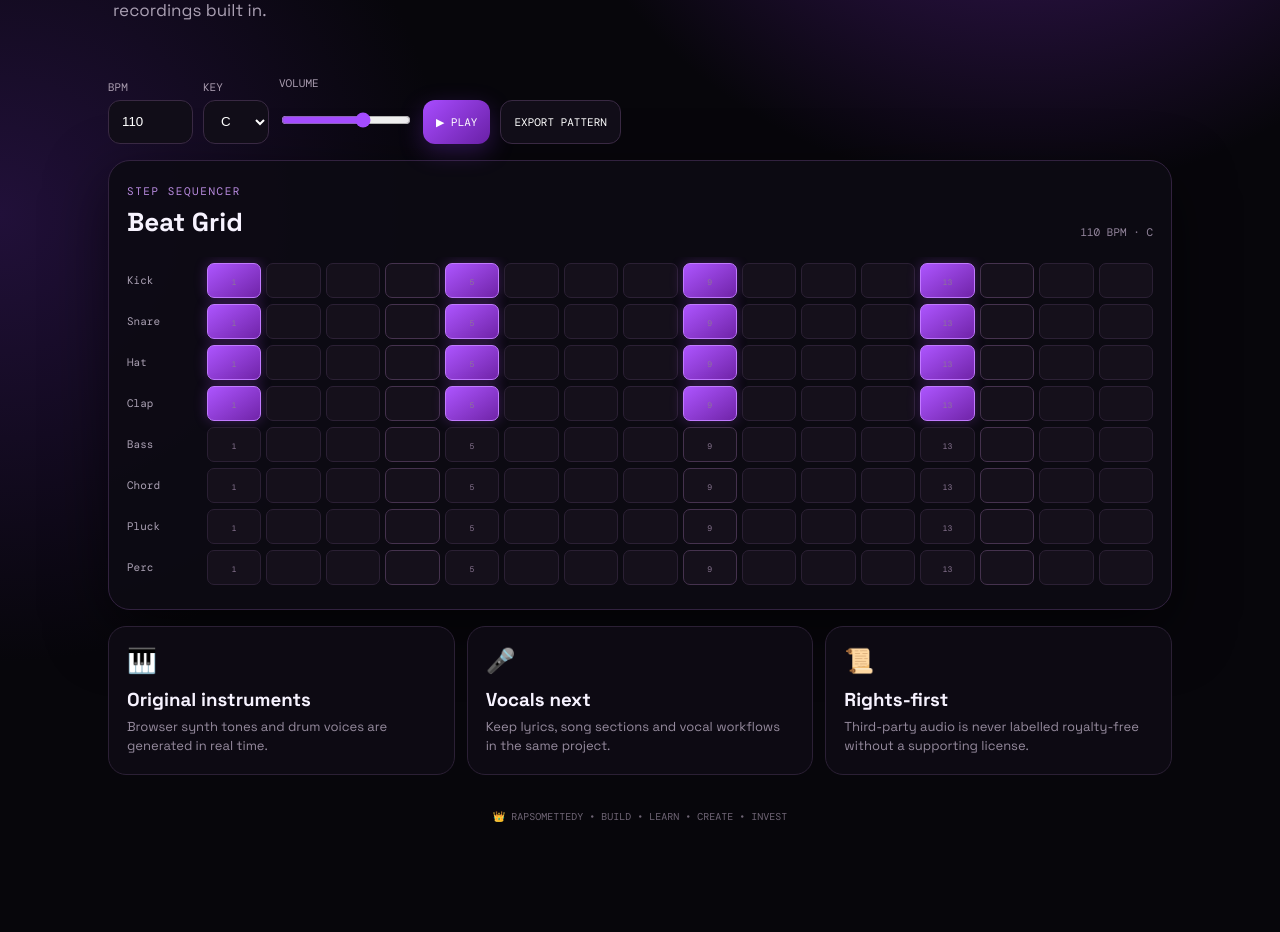
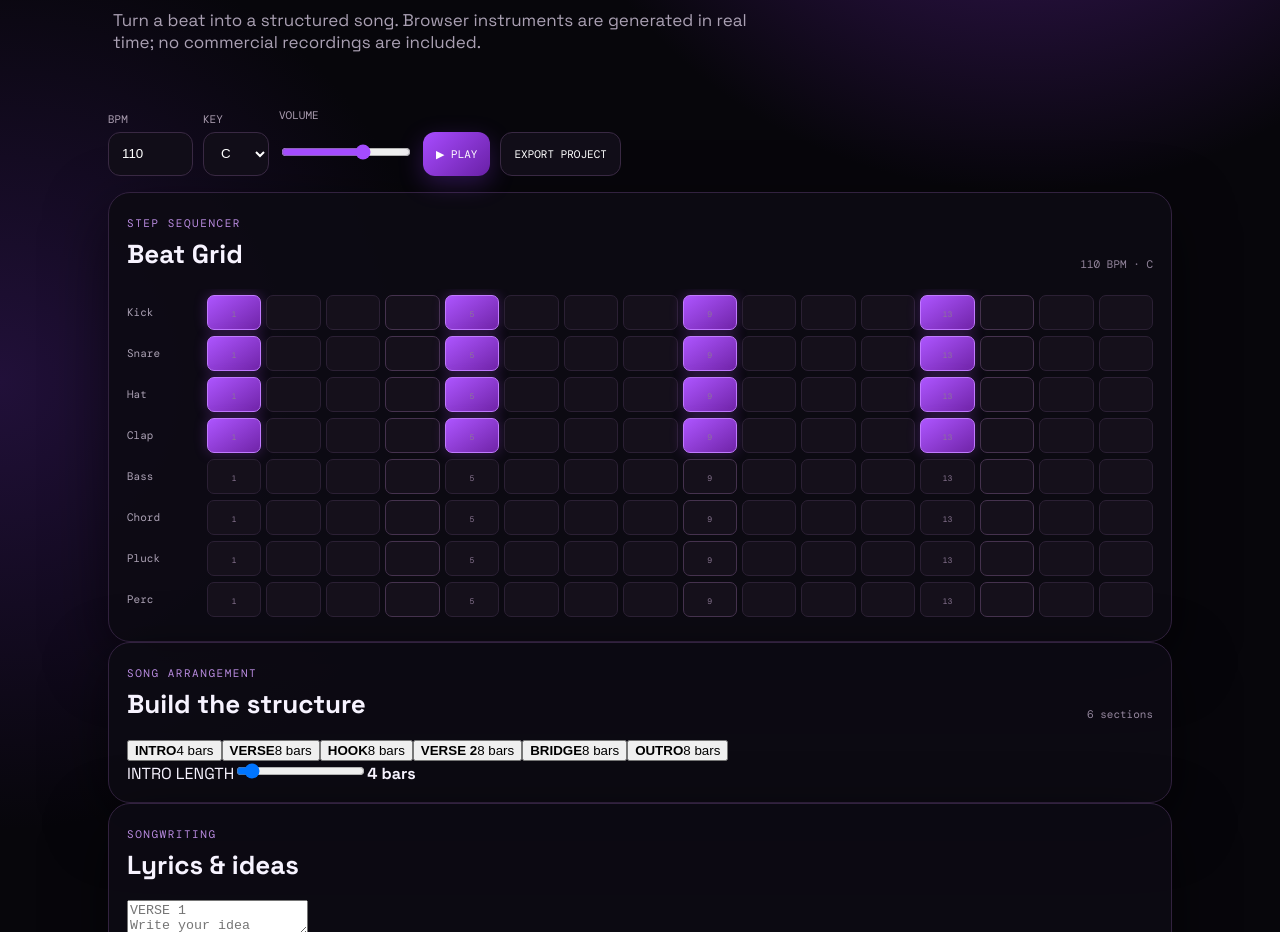
Before and after one commit to Rapsometeddy/Rapsometeddy_STUDIO_R, a Next.js app: page / in a window 1280 px wide. Shown: the part 320-1252 px from the top of the page. Before the commit the page ends 1188 px from the top, so only its background shows below. Built offline with nearby package versions, Linux system fonts and the light colour scheme.

Commit message:
Add song arrangement and lyrics workspace

```diff
--- a/app/page.tsx
+++ b/app/page.tsx
@@ -1,24 +1,25 @@
 "use client";
 import {useEffect,useRef,useState} from "react";
-
-const pads=["Kick","Snare","Hat","Clap","Bass","Chord","Pluck","Perc"];
-const steps=16;
-
+const pads=["Kick","Snare","Hat","Clap","Bass","Chord","Pluck","Perc"],steps=16,sections=["INTRO","VERSE","HOOK","VERSE 2","BRIDGE","OUTRO"];
 export default function Page(){
- const [bpm,setBpm]=useState(110),[key,setKey]=useState("C"),[playing,setPlaying]=useState(false),[pattern,setPattern]=useState<boolean[][]>(()=>pads.map((_,r)=>Array.from({length:steps},(_,c)=>[0,4,8,12].includes(c)&&r<4))),[volume,setVolume]=useState(0.7);
+ const [bpm,setBpm]=useState(110),[key,setKey]=useState("C"),[playing,setPlaying]=useState(false),[volume,setVolume]=useState(.7);
+ const [pattern,setPattern]=useState<boolean[][]>(()=>pads.map((_,r)=>Array.from({length:steps},(_,c)=>[0,4,8,12].includes(c)&&r<4)));
+ const [activeSection,setActiveSection]=useState("INTRO"),[song,setSong]=useState<Record<string,number>>(()=>Object.fromEntries(sections.map((s,i)=>[s,i===0?4:8])));
+ const [title,setTitle]=useState("Untitled Rapsometeddy Track"),[lyrics,setLyrics]=useState("");
  const audio=useRef<AudioContext|null>(null),timer=useRef<number|null>(null),stepRef=useRef(0);
- function ctx(){audio.current??=new AudioContext(); return audio.current}
+ function ctx(){audio.current??=new AudioContext();return audio.current}
  function tone(freq:number,dur=.12,type:OscillatorType="sine",gain=.08){const c=ctx(),o=c.createOscillator(),g=c.createGain();o.type=type;o.frequency.value=freq;g.gain.setValueAtTime(gain*volume,c.currentTime);g.gain.exponentialRampToValueAtTime(.001,c.currentTime+dur);o.connect(g).connect(c.destination);o.start();o.stop(c.currentTime+dur)}
- function hit(r:number){const c=ctx(),t=c.currentTime; if(r===0){const o=c.createOscillator(),g=c.createGain();o.frequency.setValueAtTime(120,t);o.frequency.exponentialRampToValueAtTime(45,t+.12);g.gain.setValueAtTime(.28*volume,t);g.gain.exponentialRampToValueAtTime(.001,t+.14);o.connect(g).connect(c.destination);o.start();o.stop(t+.15)}else if(r===1||r===3){tone(r===1?180:300,.07,"triangle",.12)}else if(r===2||r===7){tone(r===2?700:900,.045,"square",.045)}else if(r===4){tone(55,.22,"sawtooth",.09)}else if(r===5){[261.63,329.63,392].forEach(f=>tone(f,.35,"sine",.035))}else if(r===6){tone(523.25,.18,"triangle",.07)}}
- function start(){ctx().resume(); if(timer.current)clearInterval(timer.current); stepRef.current=0; setPlaying(true); const tick=()=>{const s=stepRef.current%steps;pattern.forEach((row,r)=>row[s]&&hit(r));stepRef.current++;};tick();timer.current=window.setInterval(tick,60000/bpm/4)}
+ function hit(r:number){if(r===0){const c=ctx(),t=c.currentTime,o=c.createOscillator(),g=c.createGain();o.frequency.setValueAtTime(120,t);o.frequency.exponentialRampToValueAtTime(45,t+.12);g.gain.setValueAtTime(.28*volume,t);g.gain.exponentialRampToValueAtTime(.001,t+.14);o.connect(g).connect(c.destination);o.start();o.stop(t+.15)}else if(r===1||r===3)tone(r===1?180:300,.07,"triangle",.12);else if(r===2||r===7)tone(r===2?700:900,.045,"square",.045);else if(r===4)tone(55,.22,"sawtooth",.09);else if(r===5)[261.63,329.63,392].forEach(f=>tone(f,.35,"sine",.035));else tone(523.25,.18,"triangle",.07)}
+ function start(){ctx().resume();if(timer.current)clearInterval(timer.current);stepRef.current=0;setPlaying(true);const tick=()=>{const s=stepRef.current%steps;pattern.forEach((row,r)=>row[s]&&hit(r));stepRef.current++};tick();timer.current=window.setInterval(tick,60000/bpm/4)}
  function stop(){if(timer.current)clearInterval(timer.current);timer.current=null;setPlaying(false)}
  useEffect(()=>()=>{if(timer.current)clearInterval(timer.current)},[]);
  function toggle(r:number,c:number){setPattern(p=>p.map((row,ri)=>ri===r?row.map((v,ci)=>ci===c?!v:v):row))}
- function exportPattern(){const blob=new Blob([JSON.stringify({bpm,key,pattern},null,2)],{type:"application/json"});const a=document.createElement("a");a.href=URL.createObjectURL(blob);a.download="rapsometeddy-beat.json";a.click();URL.revokeObjectURL(a.href)}
+ function exportProject(){const blob=new Blob([JSON.stringify({title,bpm,key,sections:song,lyrics,pattern},null,2)],{type:"application/json"}),a=document.createElement("a");a.href=URL.createObjectURL(blob);a.download=(title||"rapsometeddy-track").replace(/[^a-z0-9]+/gi,"-").toLowerCase()+".json";a.click();URL.revokeObjectURL(a.href)}
  return <main><header><div className="brand"><span className="logo">R</span><div><b>RAPSOMETTEDY</b><small>STUDIO R</small></div></div><span className="badge">ORIGINAL MUSIC LAB</span></header>
- <section className="hero"><p className="eyebrow">CREATE • BEAT • SONG • EXPORT</p><h1>Build your sound.</h1><p>Mobile-first beat making with original browser instruments. No commercial recordings built in.</p></section>
- <section className="toolbar"><label>BPM<input type="number" min="60" max="200" value={bpm} onChange={e=>setBpm(+e.target.value||110)}/></label><label>KEY<select value={key} onChange={e=>setKey(e.target.value)}>{["C","C#","D","D#","E","F","F#","G","G#","A","A#","B"].map(k=><option key={k}>{k}</option>)}</select></label><label>VOLUME<input type="range" min="0" max="1" step=".01" value={volume} onChange={e=>setVolume(+e.target.value)}/></label><button className="primary" onClick={playing?stop:start}>{playing?"■ STOP":"▶ PLAY"}</button><button onClick={exportPattern}>EXPORT PATTERN</button></section>
+ <section className="hero"><p className="eyebrow">CREATE • BEAT • SONG • EXPORT</p><input className="title" value={title} onChange={e=>setTitle(e.target.value)}/><h1>Build your sound.</h1><p>Turn a beat into a structured song. Browser instruments are generated in real time; no commercial recordings are included.</p></section>
+ <section className="toolbar"><label>BPM<input type="number" min="60" max="200" value={bpm} onChange={e=>setBpm(Math.max(60,Math.min(200,+e.target.value||110)))}/></label><label>KEY<select value={key} onChange={e=>setKey(e.target.value)}>{["C","C#","D","D#","E","F","F#","G","G#","A","A#","B"].map(k=><option key={k}>{k}</option>)}</select></label><label>VOLUME<input type="range" min="0" max="1" step=".01" value={volume} onChange={e=>setVolume(+e.target.value)}/></label><button className="primary" onClick={playing?stop:start}>{playing?"■ STOP":"▶ PLAY"}</button><button onClick={exportProject}>EXPORT PROJECT</button></section>
  <section className="card"><div className="sectionTitle"><div><span className="eyebrow">STEP SEQUENCER</span><h2>Beat Grid</h2></div><span>{bpm} BPM · {key}</span></div><div className="grid">{pads.map((p,r)=><div className="row" key={p}><div className="name">{p}</div>{pattern[r].map((on,c)=><button aria-label={p+" step "+(c+1)} className={on?"step on":"step"} onClick={()=>toggle(r,c)} key={c}><span>{c%4===0?c+1:""}</span></button>)}</div>)}</div></section>
- <section className="cards"><article><span>🎹</span><h3>Original instruments</h3><p>Browser synth tones and drum voices are generated in real time.</p></article><article><span>🎤</span><h3>Vocals next</h3><p>Keep lyrics, song sections and vocal workflows in the same project.</p></article><article><span>📜</span><h3>Rights-first</h3><p>Third-party audio is never labelled royalty-free without a supporting license.</p></article></section>
- <footer>👑 RAPSOMETTEDY • BUILD • LEARN • CREATE • INVEST</footer></main>
+ <section className="card arrange"><div className="sectionTitle"><div><span className="eyebrow">SONG ARRANGEMENT</span><h2>Build the structure</h2></div><span>{sections.length} sections</span></div><div className="sections">{sections.map(s=><button key={s} className={activeSection===s?"section active":"section"} onClick={()=>setActiveSection(s)}><b>{s}</b><span>{song[s]} bars</span></button>)}</div><div className="barEditor"><span>{activeSection} LENGTH</span><input type="range" min="2" max="32" value={song[activeSection]} onChange={e=>setSong({...song,[activeSection]:+e.target.value})}/><b>{song[activeSection]} bars</b></div></section>
+ <section className="card"><div className="sectionTitle"><div><span className="eyebrow">SONGWRITING</span><h2>Lyrics & ideas</h2></div></div><textarea className="lyrics" value={lyrics} onChange={e=>setLyrics(e.target.value)} maxLength={5000} placeholder={"VERSE 1\nWrite your idea here...\n\nHOOK\nYour hook goes here..."} /><div className="count">{lyrics.length}/5000</div></section>
+ <section className="cards"><article><span>🎹</span><h3>Original instruments</h3><p>Browser synth tones and drum voices are generated in real time.</p></article><article><span>🎤</span><h3>Vocals workspace</h3><p>Lyrics and song sections stay attached to the project.</p></article><article><span>📜</span><h3>Rights-first</h3><p>Third-party audio is never labelled royalty-free without a supporting license.</p></article></section><footer>👑 RAPSOMETTEDY • BUILD • LEARN • CREATE • INVEST</footer></main>
 }
```
